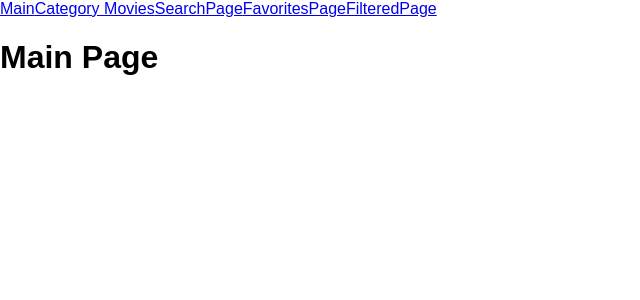
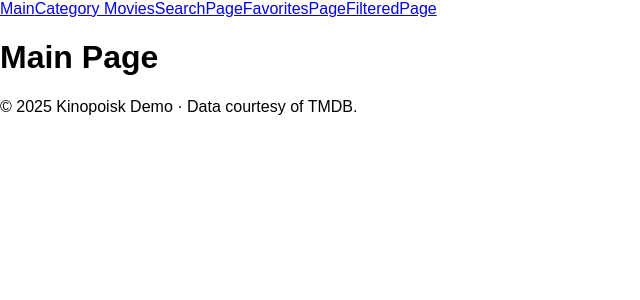
Before and after one commit to KristinaFinck/tmdb-kinopoisk, a React (Vite) app: page / in a window 1280 px wide. Shown: the top 300 px of the page, without its empty margins (0-640 px from the left). Built offline with nearby package versions, Linux system fonts and the light colour scheme.

Commit message:
feat(layout): add shared layout with nested routes

```diff
--- a/src/App.tsx
+++ b/src/App.tsx
@@ -1,22 +1,23 @@
-import {MainPage} from "./pages";
 import {Route, Routes} from "react-router-dom";
 import {PATH} from "./common"
 import {Header} from "./components/Header.tsx";
-import {FilteredMoviesPage, CategoryMoviesPage, SearchPage, FavoritesPage} from "./pages";
+import {MainPage,FilteredMoviesPage, CategoryMoviesPage, SearchPage, FavoritesPage} from "./pages";
+import {Layout} from "./components/Layout/Layout.tsx";
 
 
 function App() {
   return (
-      <>
-      <Header/>
+
       <Routes>
+      <Route element={<Layout />}>
           <Route path="/" element={<MainPage/>} />
           <Route path={PATH.CATEGORY_MOVIES} element={<CategoryMoviesPage/>} />
           <Route path={PATH.SEARCH} element={<SearchPage/>} />
           <Route path={PATH.FILTERED_MOVIES} element={<FilteredMoviesPage/>} />
           <Route path={PATH.FAVORITES} element={<FavoritesPage/>} />
+      </Route>
       </Routes>
-      </>
+
   )
 }
 
--- /dev/null
+++ b/src/components/Layout/Layout.tsx
@@ -0,0 +1,15 @@
+import {Outlet} from "react-router-dom";
+import {Header} from "../Header.tsx";
+
+export const Layout = () => {
+    return(
+        <>
+        <Header />
+            <main>
+                <Outlet />
+            </main>
+            <footer>© 2025 Kinopoisk Demo · Data courtesy of TMDB.</footer>
+        </>
+    )
+
+}
```
